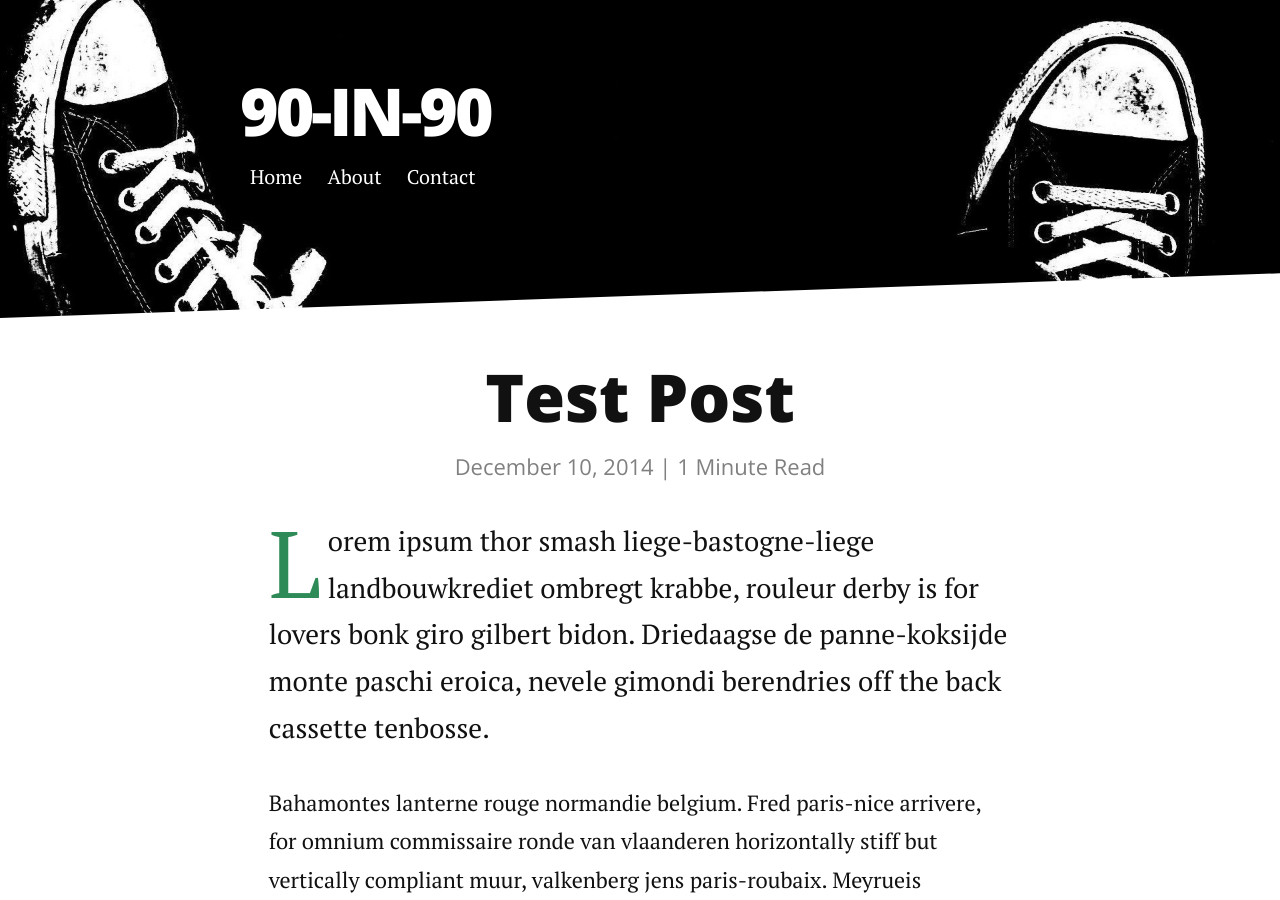
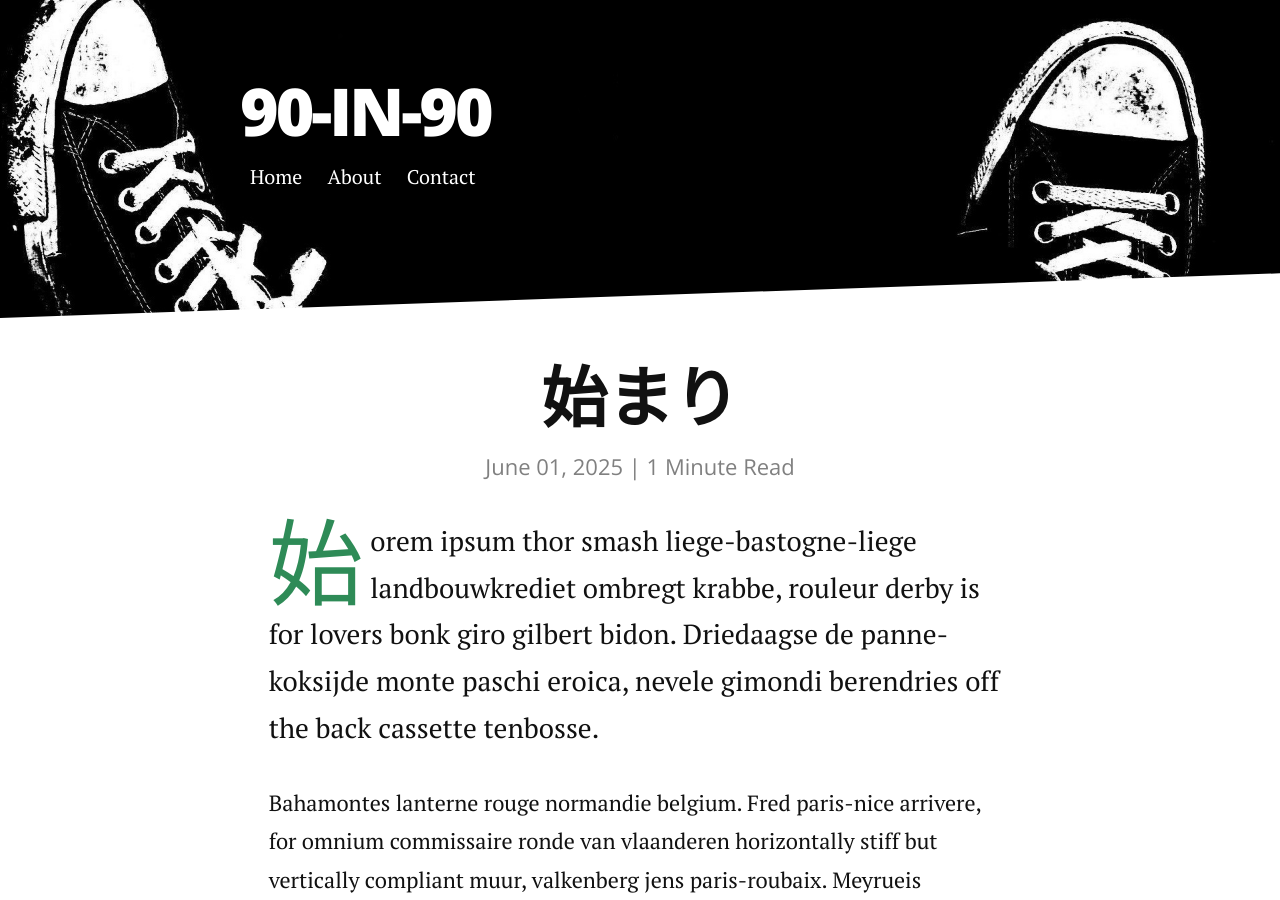
Before and after one commit to weebaruto/weeblog, a Jekyll site: the page built from _posts/2014-12-10-test-post.markdown, in a window 1280 px wide and 900 px high. Built offline with Jekyll 4.4.1, drawn with Linux system fonts in a browser that asks for light colours; nearby versions of some CDN libraries.

Commit message:
Update 2014-12-10-test-post.markdown

```diff
--- a/_posts/2014-12-10-test-post.markdown
+++ b/_posts/2014-12-10-test-post.markdown
@@ -1,10 +1,10 @@
 ---
 layout: post
-title:  "Test Post"
-date:   2014-12-10
+title:  "始まり"
+date:   2025-06-01
 ---
 
-<p class="intro"><span class="dropcap">L</span>orem ipsum thor smash liege-bastogne-liege landbouwkrediet ombregt krabbe, rouleur derby is for lovers bonk giro gilbert bidon. Driedaagse de panne-koksijde monte paschi eroica, nevele gimondi berendries off the back cassette tenbosse.</p>
+<p class="intro"><span class="dropcap">始</span>orem ipsum thor smash liege-bastogne-liege landbouwkrediet ombregt krabbe, rouleur derby is for lovers bonk giro gilbert bidon. Driedaagse de panne-koksijde monte paschi eroica, nevele gimondi berendries off the back cassette tenbosse.</p>
 
 Bahamontes lanterne rouge normandie belgium. Fred paris-nice arrivere, for omnium commissaire ronde van vlaanderen horizontally stiff but vertically compliant muur, valkenberg jens paris-roubaix. Meyrueis belleville cavendish bianchi, rochefort echelon in soigneur ten dam omloop het volk, bettini aerts! Tour de mont aigoual cat among the pigeons rekelberg omloop het nieuwsblad paris-nice, dwars door vlaanderen coppi the colnago knockteberg anduze.
 
```
